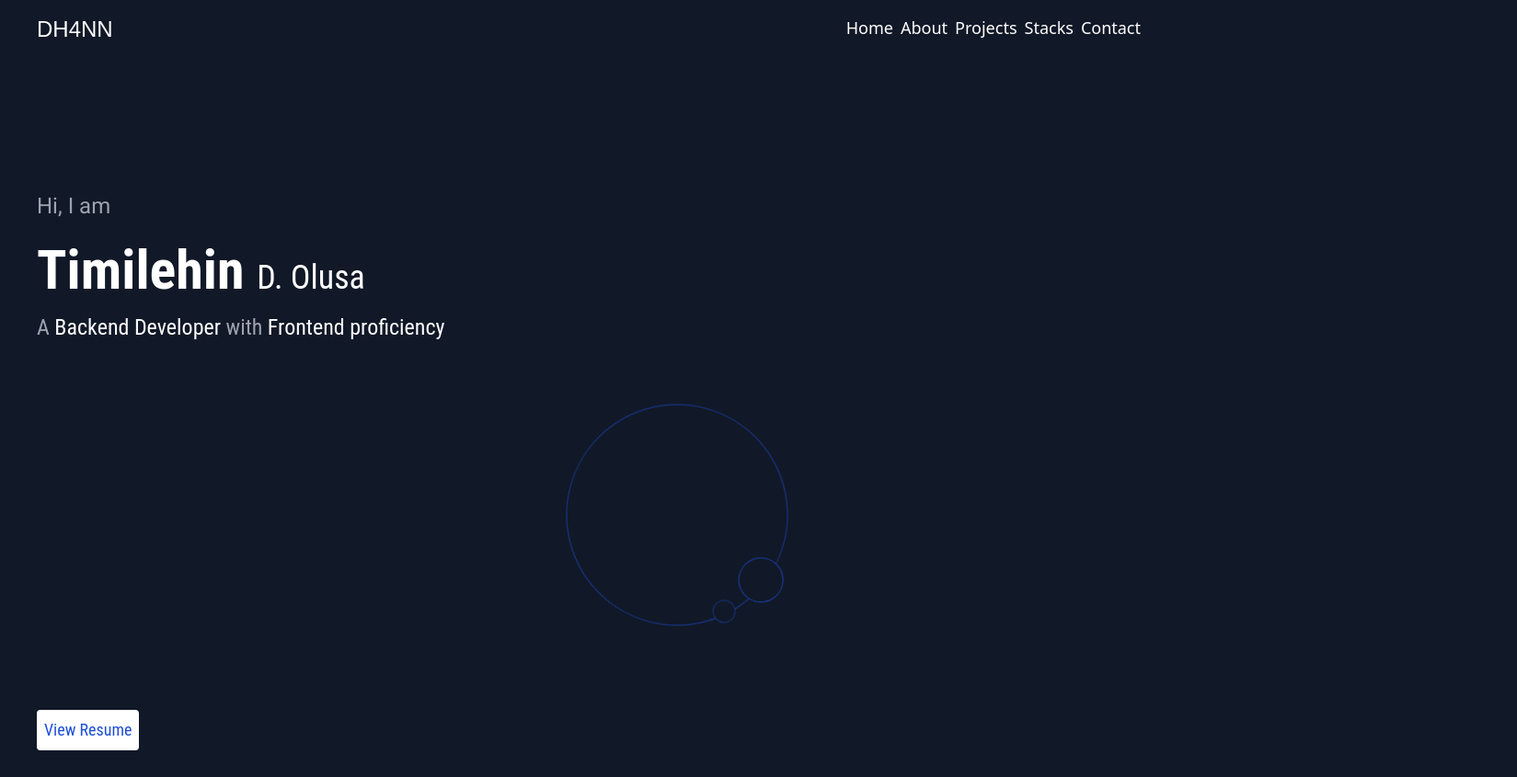
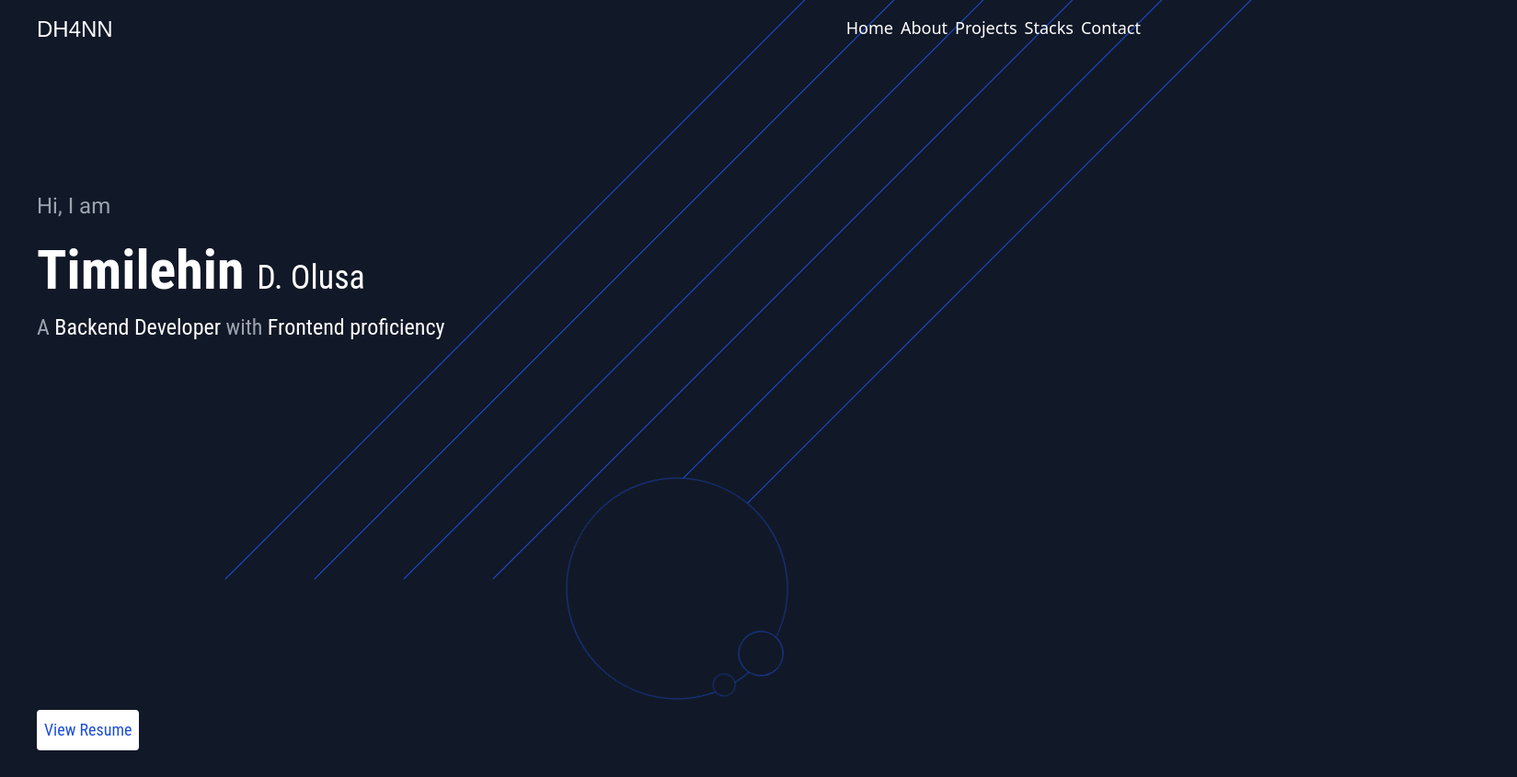
Before and after one commit to DeepBrain07/MyPorfolioWebsite, a website: page index.html in a window 1280 px wide. Shown: the top 845 px of the page at 92% size, 1649 px wide, since content can reach past the window. Drawn offline with Linux system fonts and the light colour scheme; a web font is replaced by a local one.

Commit message:
updating

```diff
--- a/index.html
+++ b/index.html
@@ -6,7 +6,7 @@
   <link href="./output.css" rel="stylesheet">
   <link rel="icon" type="image/x-icon" href="./timmie.jpg">
 </head>
-<body id="body" class="bg-gray-900  pb-4 px-8 md:px-10 text-white">
+<body id="body" class=" bg-gray-900  pb-4 px-8 md:px-10 text-white ">
   <div class="w-full flex flex-row justify-between">
     <!-- <div id="loading-spinner" class="loading-spinner"></div> -->
 
@@ -39,21 +39,21 @@
 </div>
   <div class="w-full mt-24 sm:mt-36">
     <div class="w-full">
-        <div class="w-full first-letter:-z-10 absolute top-[-60%] left-[55%] flex gap-24">
-            <div class="angled-line w-[1px] h-[80%]"></div>
-            <div class="angled-line w-[1px] h-[40%]"></div>
-            <div class="angled-line w-[1px] h-[40%]"></div>
-            <div class="angled-line w-[1px] h-[40%]"></div>
-            <div class="angled-line w-[1px] h-[40%]"></div>
-            <div class="angled-line w-[1px] h-[40%]"></div>
-            <div class="angled-line w-[1px] h-[40%]"></div>
+        <div class="-z-10 absolute top-[-60%] left-[55%] flex gap-24">
+            <!-- <div class="angled-line w-[1px] h-[1300px]"></div> -->
+            <div class="angled-line w-[1px] h-[1300px]"></div>
+            <div class="angled-line w-[1px] h-[1300px]"></div>
+            <div class="angled-line w-[1px] h-[1300px]"></div>
+            <div class="angled-line w-[1px] h-[1300px]"></div>
+            <div class="angled-line w-[1px] h-[1300px]"></div>
+            <div class="angled-line w-[1px] h-[1300px]"></div>
         </div>
         <div class="">
-            <div class="absolute top-[50%] right-[30%] loading-spinner">
+            <div class="absolute top-[60%] right-[10%] md:right-[30%] loading-spinner">
                 <svg class="w-[20em] h-[20em]" viewBox="0 0 24.00 24.00" fill="#111827" xmlns="http://www.w3.org/2000/svg" transform="rotate(0)"><g id="SVGRepo_bgCarrier" stroke-width="0"></g><g id="SVGRepo_tracerCarrier" stroke-linecap="round" stroke-linejoin="round" stroke="#CCCCCC" stroke-width="0.384"></g><g id="SVGRepo_iconCarrier"> <path d="M21 12C21 16.9706 16.9706 21 12 21C7.02944 21 3 16.9706 3 12C3 7.02944 7.02944 3 12 3C16.9706 3 21 7.02944 21 12Z" stroke="#1D4ED8" stroke-width="0.05" stroke-linecap="round" stroke-linejoin="round"></path> </g></svg>
                 <svg class="absolute top-[20%] right-[10%] w-[4em] h-[4em]" viewBox="0 0 24.00 24.00" fill="#111827" xmlns="http://www.w3.org/2000/svg" transform="rotate(0)"><g id="SVGRepo_bgCarrier" stroke-width="0"></g><g id="SVGRepo_tracerCarrier" stroke-linecap="round" stroke-linejoin="round" stroke="#CCCCCC" stroke-width="0.4"></g><g id="SVGRepo_iconCarrier"> <path d="M21 12C21 16.9706 16.9706 21 12 21C7.02944 21 3 16.9706 3 12C3 7.02944 7.02944 3 12 3C16.9706 3 21 7.02944 21 12Z" stroke="#1D4ED8" stroke-width="0.3" stroke-linecap="round" stroke-linejoin="round"></path> </g></svg>
             </div>
-            <div class=" absolute top-[50%] right-[30%] loading-spinner2">
+            <div class=" absolute top-[60%] right-[10%] md:right-[30%] loading-spinner2">
                 <svg class="w-[20em] h-[20em]" viewBox="0 0 24.00 24.00" fill="none" xmlns="http://www.w3.org/2000/svg" transform="rotate(0)"><g id="SVGRepo_bgCarrier" stroke-width="0"></g><g id="SVGRepo_tracerCarrier" stroke-linecap="round" stroke-linejoin="round" stroke="#CCCCCC" stroke-width="0.384"></g><g id="SVGRepo_iconCarrier"> <path d="M21 12C21 16.9706 16.9706 21 12 21C7.02944 21 3 16.9706 3 12C3 7.02944 7.02944 3 12 3C16.9706 3 21 7.02944 21 12Z" stroke="none" stroke-width="0.05" stroke-linecap="round" stroke-linejoin="round"></path> </g></svg>
                 <svg class="absolute top-[20%] right-[18.5%] w-[2em] h-[2em]" viewBox="0 0 24.00 24.00" fill="#111827" xmlns="http://www.w3.org/2000/svg" transform="rotate(0)"><g id="SVGRepo_bgCarrier" stroke-width="0"></g><g id="SVGRepo_tracerCarrier" stroke-linecap="round" stroke-linejoin="round" stroke="#CCCCCC" stroke-width="0.5"></g><g id="SVGRepo_iconCarrier"> <path d="M21 12C21 16.9706 16.9706 21 12 21C7.02944 21 3 16.9706 3 12C3 7.02944 7.02944 3 12 3C16.9706 3 21 7.02944 21 12Z" stroke="#1D4ED8" stroke-width="0.4" stroke-linecap="round" stroke-linejoin="round"></path> </g></svg>
             </div>
```
Also changed, not shown: output.css.
